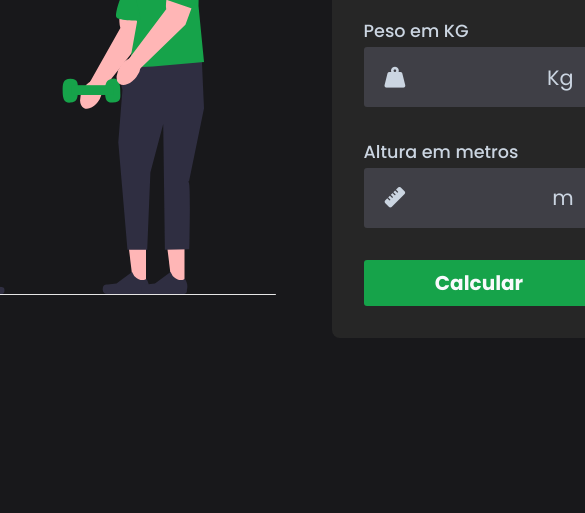
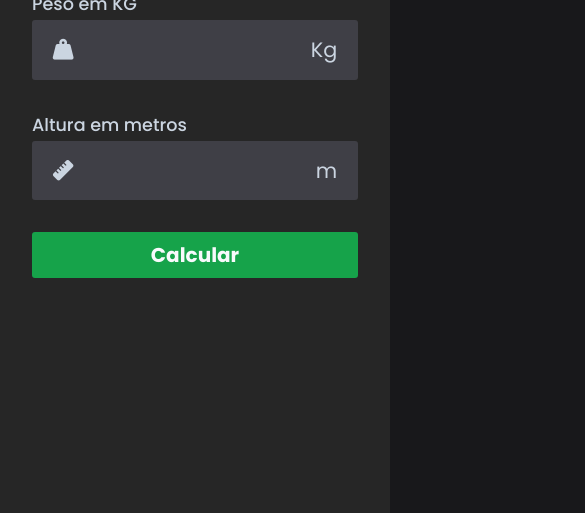
Before and after one commit to mariantonyaf/projeto-calculadoraIMC, a plain HTML site: page index.html in a window 390 px wide. Shown: the part 331-844 px from the top of the page, 585 px wide, since content can reach past the window. Drawn offline with Linux system fonts and the light colour scheme.

Commit message:
Update style.css

```diff
--- a/assets/css/style.css
+++ b/assets/css/style.css
@@ -168,3 +168,23 @@
 .attention{
     color: #dc2626;
 }
+
+@media screen and (max-width: 1000px){
+    #img{
+        display: none;
+    }
+}
+
+@media screen and (max-width: 500px){
+    #container{
+        width: 100%;
+        height: 100%;
+    }
+
+    #calculator{
+        width: 100%;
+        height: 100%;
+        border-radius: 0;
+        justify-content: center;
+    }
+}
```
